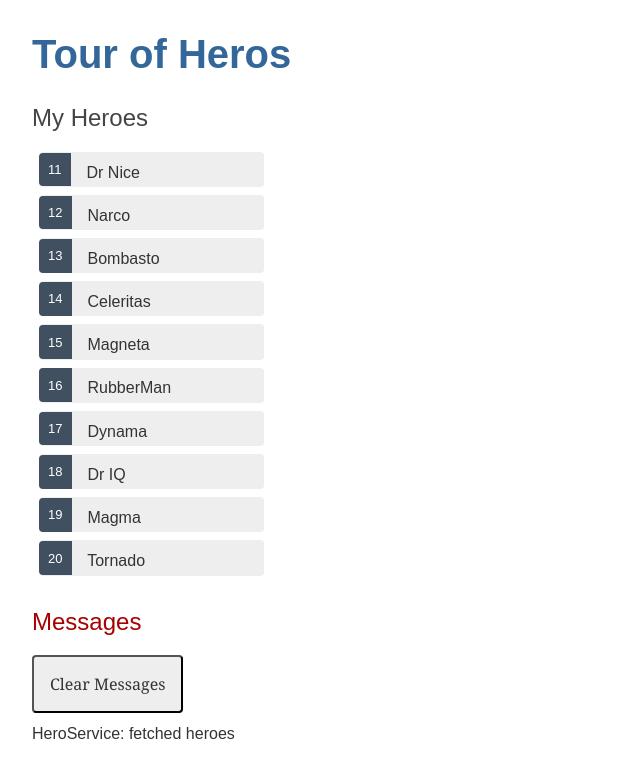
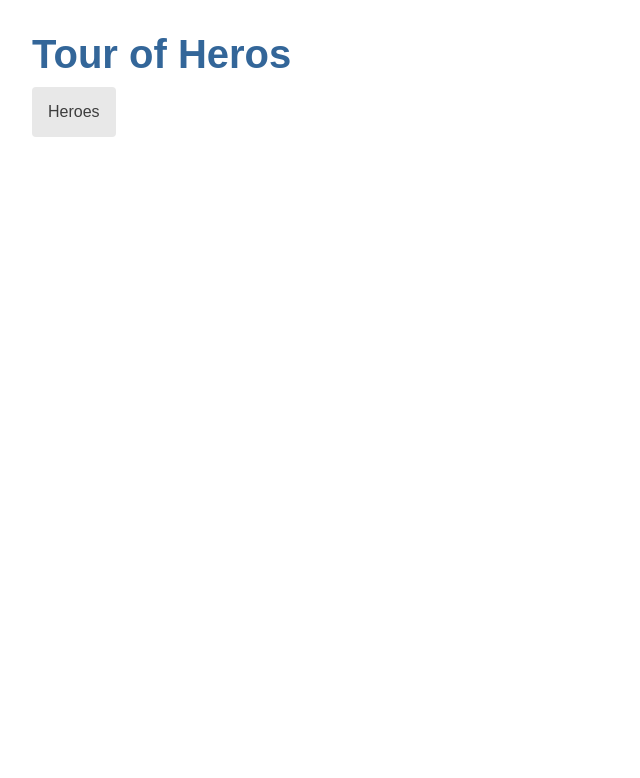
Before and after one commit to mackenzieweaver/angular-tour-of-heros, an Angular app: page / in a window 1280 px wide. Shown: the top 778 px of the page, without its empty margins (0-640 px from the left). Built offline with nearby package versions, Linux system fonts and the light colour scheme.

Commit message:
added app-routing module

```diff
--- a/src/app/app.component.css
+++ b/src/app/app.component.css
@@ -0,0 +1,21 @@
+/* AppComponent's private CSS styles */
+h1 {
+    margin-bottom: 0;
+  }
+  nav a {
+    padding: 1rem;
+    text-decoration: none;
+    margin-top: 10px;
+    display: inline-block;
+    background-color: #e8e8e8;
+    color: #3d3d3d;
+    border-radius: 4px;
+  }
+
+  nav a:hover {
+    color: white;
+    background-color: #42545C;
+  }
+  nav a.active {
+    background-color: black;
+  }
--- a/src/app/app.component.html
+++ b/src/app/app.component.html
@@ -1,3 +1,4 @@
-<h1>{{ title }}</h1>
-<app-heroes></app-heroes>
+<h1 id="main-content-header">{{ title }}</h1>
+<nav><a routerLink="/heroes">Heroes</a></nav>
+<router-outlet></router-outlet>
 <app-messages></app-messages>
--- a/src/app/app.module.ts
+++ b/src/app/app.module.ts
@@ -7,6 +7,7 @@ import { HeroesComponent } from './heroes/heroes.component';
 import { FormsModule } from '@angular/forms';
 import { HeroDetailComponent } from './hero-detail/hero-detail.component';
 import { MessagesComponent } from './messages/messages.component';
+import { AppRoutingModule } from './app-routing.module';
 
 @NgModule({
   declarations: [
@@ -17,7 +18,8 @@ import { MessagesComponent } from './messages/messages.component';
   ],
   imports: [
     BrowserModule,
-    FormsModule
+    FormsModule,
+    AppRoutingModule
   ],
   providers: [],
   bootstrap: [AppComponent]
```
Also changed, not shown: src/app/app-routing.module.ts (added, +13 -0 lines).
